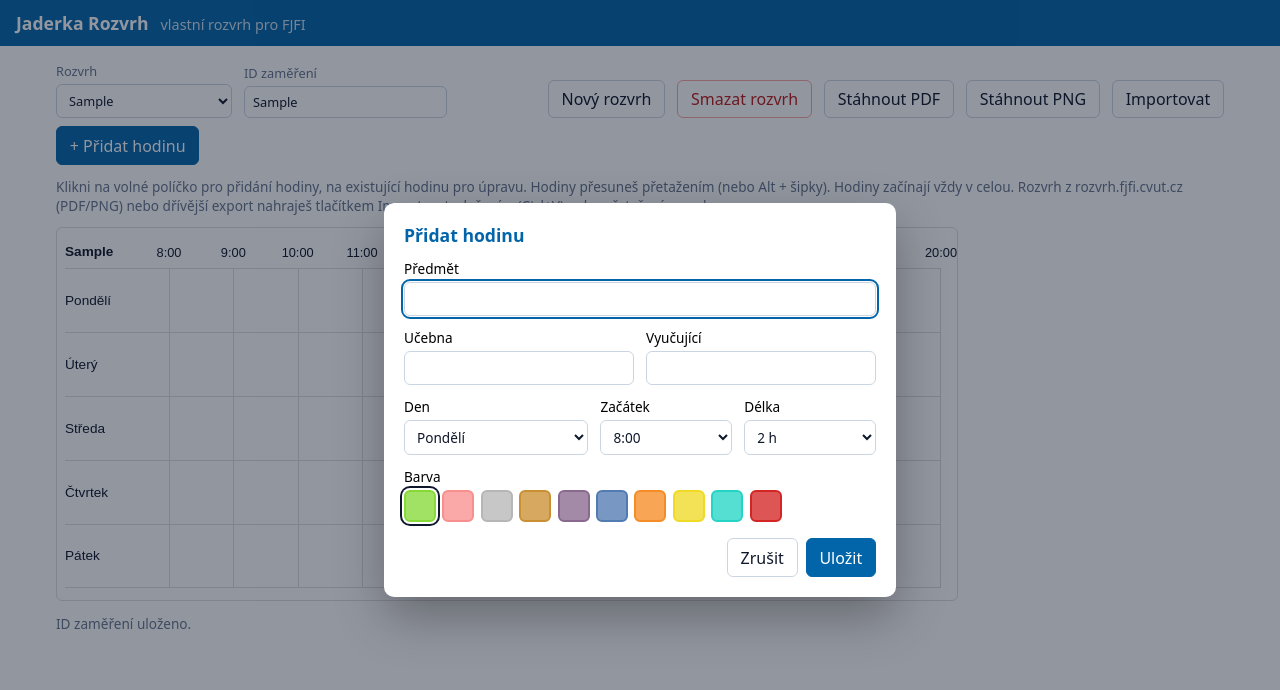
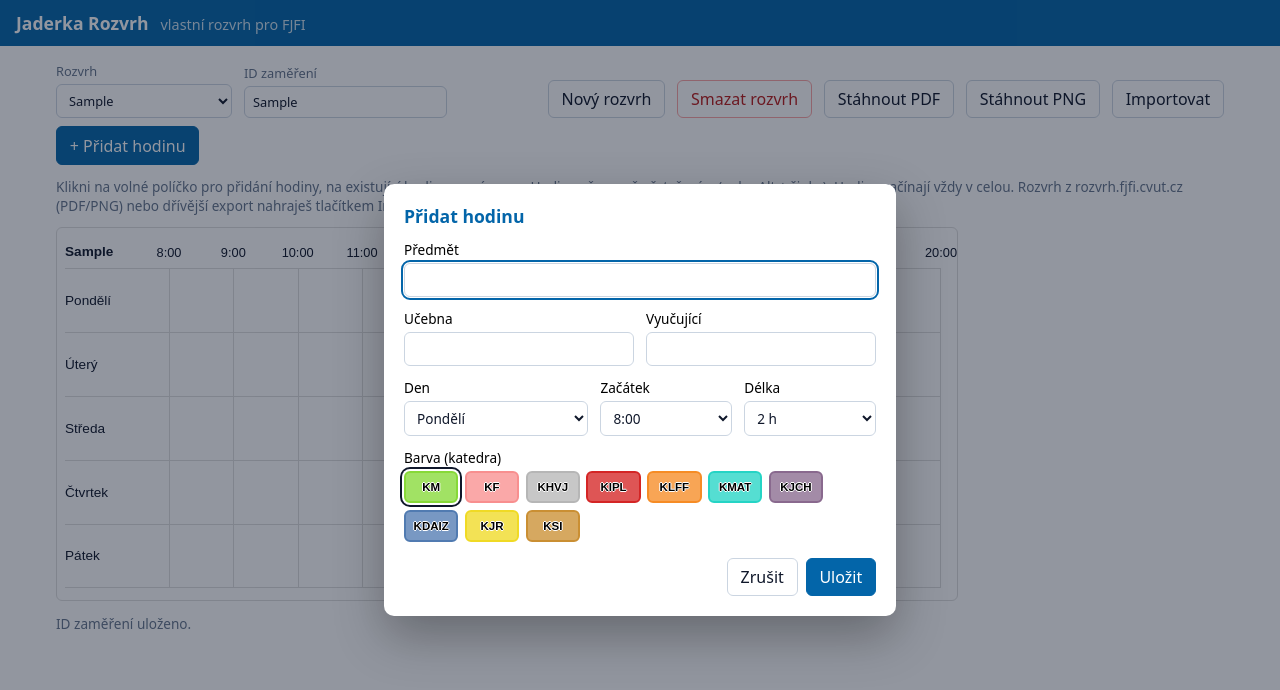
Before and after one commit to KotvicCodes/Jaderka-Rozvrh, a website built with Vite: page index.html in a window 1280 px wide. Both pictures are taken after typing "Sample" into the empty fields and a click on the button "+ Přidat hodinu". Built offline with nearby package versions, Linux system fonts and the light colour scheme.

Commit message:
Label palette colours with their FJFI departments

```diff
--- a/src/config.ts
+++ b/src/config.ts
@@ -9,8 +9,14 @@ export const LAST_HOUR = 20;
 export const HOUR_COUNT = LAST_HOUR - FIRST_HOUR;
 
 export interface PaletteColor {
+  /** Stable key stored with lessons. */
   id: string;
-  name: string;
+  /** Department abbreviation, e.g. "KM". */
+  dept: string;
+  /** Department name, e.g. "katedra matematiky". */
+  deptName: string;
+  /** Subject-code prefix of the department's courses, e.g. "01" for 01MAN. */
+  code: string;
   /** Block background. */
   fill: string;
   /** Block outline. */
@@ -18,21 +24,30 @@ export interface PaletteColor {
 }
 
 /**
- * Every lesson colour used on the official bs1–bs3 schedules (fill + outline),
- * sampled from the published PNGs.
+ * Lesson colours of the official timetables. Each department (katedra) has
+ * one colour, used for all of its courses (rozvrh.fjfi.cvut.cz → Informace →
+ * FAQ, "Proč je lísteček barevný?"). Which colour belongs to which
+ * department was read off the departments' teacher timetables
+ * (/rozvrh/ucitele/<katedra>); fill and outline values are sampled from the
+ * published PNGs. Ordered by subject-code prefix.
  */
 export const PALETTE: readonly PaletteColor[] = [
-  { id: 'green', name: 'Zelená', fill: '#a1e264', border: '#87d938' },
-  { id: 'pink', name: 'Růžová', fill: '#faa8a8', border: '#f88f8f' },
-  { id: 'grey', name: 'Šedá', fill: '#c7c7c7', border: '#b6b6b6' },
-  { id: 'tan', name: 'Hnědá', fill: '#d6a860', border: '#ca8f33' },
-  { id: 'purple', name: 'Fialová', fill: '#a38ba7', border: '#89698e' },
-  { id: 'blue', name: 'Modrá', fill: '#7898c3', border: '#517bb1' },
-  { id: 'orange', name: 'Oranžová', fill: '#f8a555', border: '#f68c25' },
-  { id: 'yellow', name: 'Žlutá', fill: '#f3e255', border: '#f0da25' },
-  { id: 'teal', name: 'Tyrkysová', fill: '#55ded2', border: '#25d4c5' },
-  { id: 'red', name: 'Červená', fill: '#de5555', border: '#d42525' },
+  { id: 'green', dept: 'KM', deptName: 'katedra matematiky', code: '01', fill: '#a1e264', border: '#87d938' },
+  { id: 'pink', dept: 'KF', deptName: 'katedra fyziky', code: '02', fill: '#faa8a8', border: '#f88f8f' },
+  { id: 'grey', dept: 'KHVJ', deptName: 'katedra humanitních věd a jazyků', code: '04', fill: '#c7c7c7', border: '#b6b6b6' },
+  { id: 'red', dept: 'KIPL', deptName: 'katedra inženýrství pevných látek', code: '11', fill: '#de5555', border: '#d42525' },
+  { id: 'orange', dept: 'KLFF', deptName: 'katedra laserové fyziky a fotoniky', code: '12', fill: '#f8a555', border: '#f68c25' },
+  { id: 'teal', dept: 'KMAT', deptName: 'katedra materiálů', code: '14', fill: '#55ded2', border: '#25d4c5' },
+  { id: 'purple', dept: 'KJCH', deptName: 'katedra jaderné chemie', code: '15', fill: '#a38ba7', border: '#89698e' },
+  { id: 'blue', dept: 'KDAIZ', deptName: 'katedra dozimetrie a aplikace ionizujícího záření', code: '16', fill: '#7898c3', border: '#517bb1' },
+  { id: 'yellow', dept: 'KJR', deptName: 'katedra jaderných reaktorů', code: '17', fill: '#f3e255', border: '#f0da25' },
+  { id: 'tan', dept: 'KSI', deptName: 'katedra softwarového inženýrství', code: '18', fill: '#d6a860', border: '#ca8f33' },
 ];
+
+/** Human-readable label of a palette colour, e.g. "KM – katedra matematiky (01…)". */
+export function paletteLabel(c: PaletteColor): string {
+  return `${c.dept} – ${c.deptName} (${c.code}…)`;
+}
 
 export const DEFAULT_COLOR_ID = 'green';
 
--- a/src/dialog.ts
+++ b/src/dialog.ts
@@ -1,4 +1,4 @@
-import { DAYS, PALETTE } from './config';
+import { DAYS, PALETTE, paletteLabel } from './config';
 import { h } from './dom';
 import { formatHour, maxDuration, normalizeLesson, startHours, type Lesson, type LessonDraft } from './model';
 
@@ -40,13 +40,13 @@ export function openLessonDialog(draft: LessonDraft, existing?: Lesson): Promise
 
     const swatches = h(
       'div',
-      { class: 'swatches', role: 'radiogroup', 'aria-label': 'Barva' },
+      { class: 'swatches', role: 'radiogroup', 'aria-label': 'Barva podle katedry' },
       ...PALETTE.map((c) =>
         h(
           'label',
-          { class: 'swatch', title: c.name, style: `--fill:${c.fill};--border:${c.border}` },
-          h('input', { type: 'radio', name: 'color', value: c.id, checked: c.id === initial.color, 'aria-label': c.name }),
-          h('span', { class: 'swatch-chip', 'aria-hidden': 'true' }),
+          { class: 'swatch', title: paletteLabel(c), style: `--fill:${c.fill};--border:${c.border}` },
+          h('input', { type: 'radio', name: 'color', value: c.id, checked: c.id === initial.color, 'aria-label': paletteLabel(c) }),
+          h('span', { class: 'swatch-chip', 'aria-hidden': 'true' }, c.dept),
         ),
       ),
     );
@@ -63,7 +63,7 @@ export function openLessonDialog(draft: LessonDraft, existing?: Lesson): Promise
       field('Předmět', subject),
       h('div', { class: 'field-row' }, field('Učebna', room), field('Vyučující', lecturer)),
       h('div', { class: 'field-row field-row--3' }, field('Den', day), field('Začátek', start), field('Délka', duration)),
-      h('fieldset', { class: 'field' }, h('legend', {}, 'Barva'), swatches),
+      h('fieldset', { class: 'field' }, h('legend', {}, 'Barva (katedra)'), swatches),
       h('div', { class: 'dialog-actions' }, deleteBtn, h('span', { class: 'spacer' }), cancelBtn, h('button', { type: 'submit', class: 'btn btn-primary' }, 'Uložit')),
     );
 
--- a/src/style.css
+++ b/src/style.css
@@ -176,12 +176,18 @@ fieldset.field legend { padding: 0; margin-bottom: 0.25rem; }
 .swatch { position: relative; cursor: pointer; }
 .swatch input { position: absolute; opacity: 0; inset: 0; margin: 0; cursor: pointer; }
 .swatch-chip {
-  display: block;
-  width: 2rem;
+  display: flex;
+  align-items: center;
+  justify-content: center;
+  min-width: 3.4rem;
   height: 2rem;
+  padding: 0 0.3rem;
   border-radius: 6px;
   background: var(--fill);
   border: 2px solid var(--border);
+  color: #000;
+  font: 700 0.72rem Arial, Helvetica, sans-serif;
+  text-shadow: 1px 0 0 #fff, -1px 0 0 #fff, 0 1px 0 #fff, 0 -1px 0 #fff;
 }
 .swatch input:checked + .swatch-chip { box-shadow: 0 0 0 2px #fff, 0 0 0 4px var(--text); }
 .swatch input:focus-visible + .swatch-chip { outline: 2px solid var(--brand); outline-offset: 3px; }
```
Also changed, not shown: tests/model.test.ts (+8 -0 lines), README.md.
